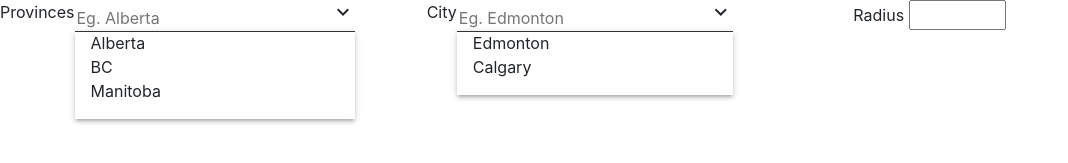
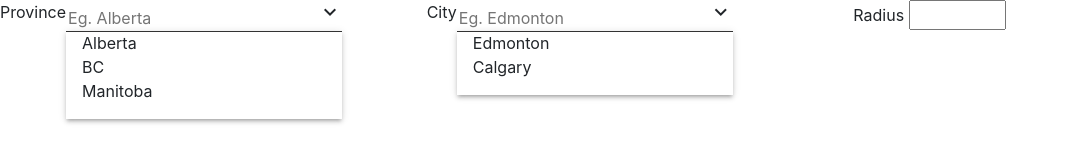
Before and after one commit to michaeljoepeterson/indeed-parser, a website: page public/index.html in a window 1280 px wide. Shown: the whole page, without its empty margins (0-1068 px from the left). Drawn offline with nearby package versions, Linux system fonts and the light colour scheme; no server answers.

Commit message:
update provinces to be created by js

```diff
--- a/public/index.html
+++ b/public/index.html
@@ -16,7 +16,7 @@
                     <option>AB</option>
                 </select> -->
                 <div class="search-list-container" id="provinces-search">
-                    <label for="provinces-input" class="serach-list-title">Provinces</label>
+                    <!-- <label for="provinces-input" class="serach-list-title">Provinces</label>
                     <div class="search-controls">
                         <input class="search-list-input" id="provinces-input" placeholder="Eg. Alberta">
                         <i class="material-icons">expand_more</i>
@@ -27,7 +27,7 @@
                                 <li class="search-item">Manitoba</li>
                             </ul>
                         </div>
-                    </div>
+                    </div>  -->
                 </div>
             </div>
             <div class="col-lg-4">
--- a/public/js/index.js
+++ b/public/js/index.js
@@ -12,8 +12,14 @@ function initSearches(){
         searchContainerId:'city-search',
         results:['Edmonton','Calgary']
     };
+
+    let provinceOptions = {
+        label:"Province",
+        searchContainerId:'provinces-search',
+        results:['Alberta','BC','Manitoba']
+    };
     var citySearch = new SearchList(cityOptions);
-    //var provinceSearch = new SearchList();
+    var provinceSearch = new SearchList(provinceOptions);
 }
 
 function initPage(){
```
